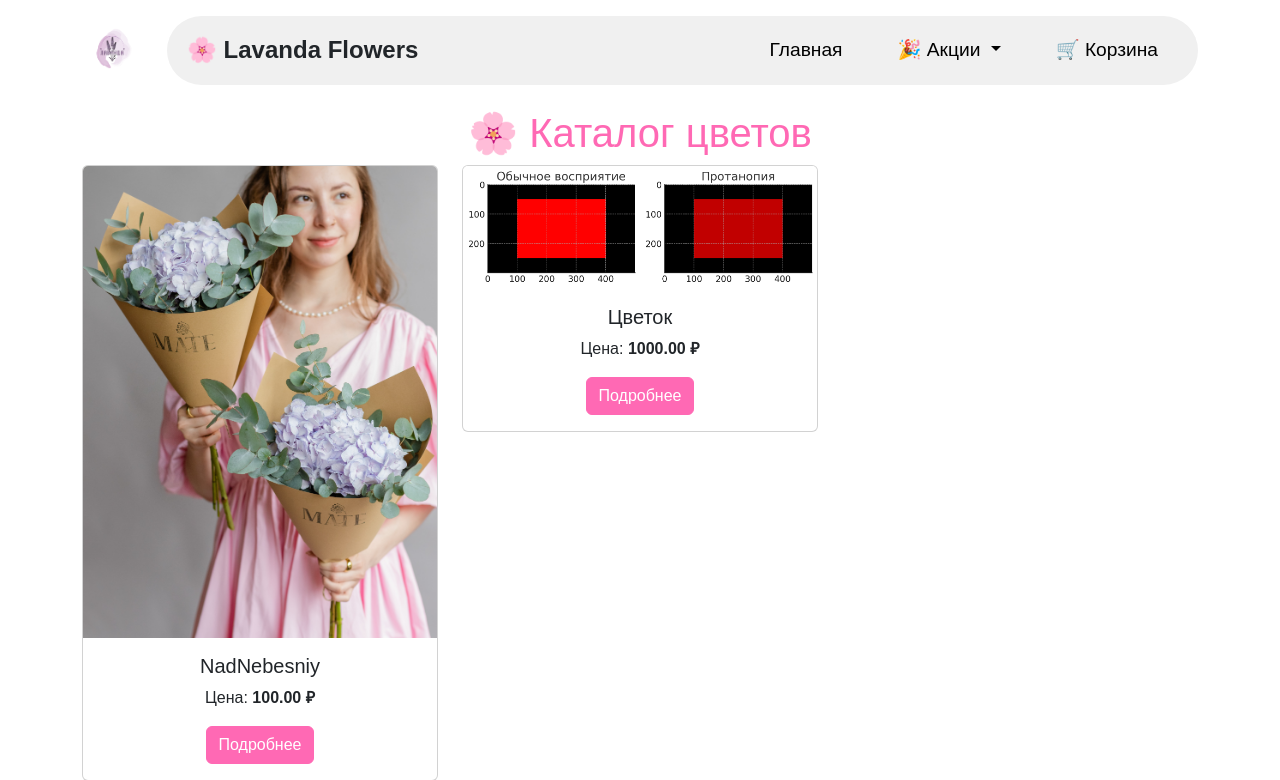
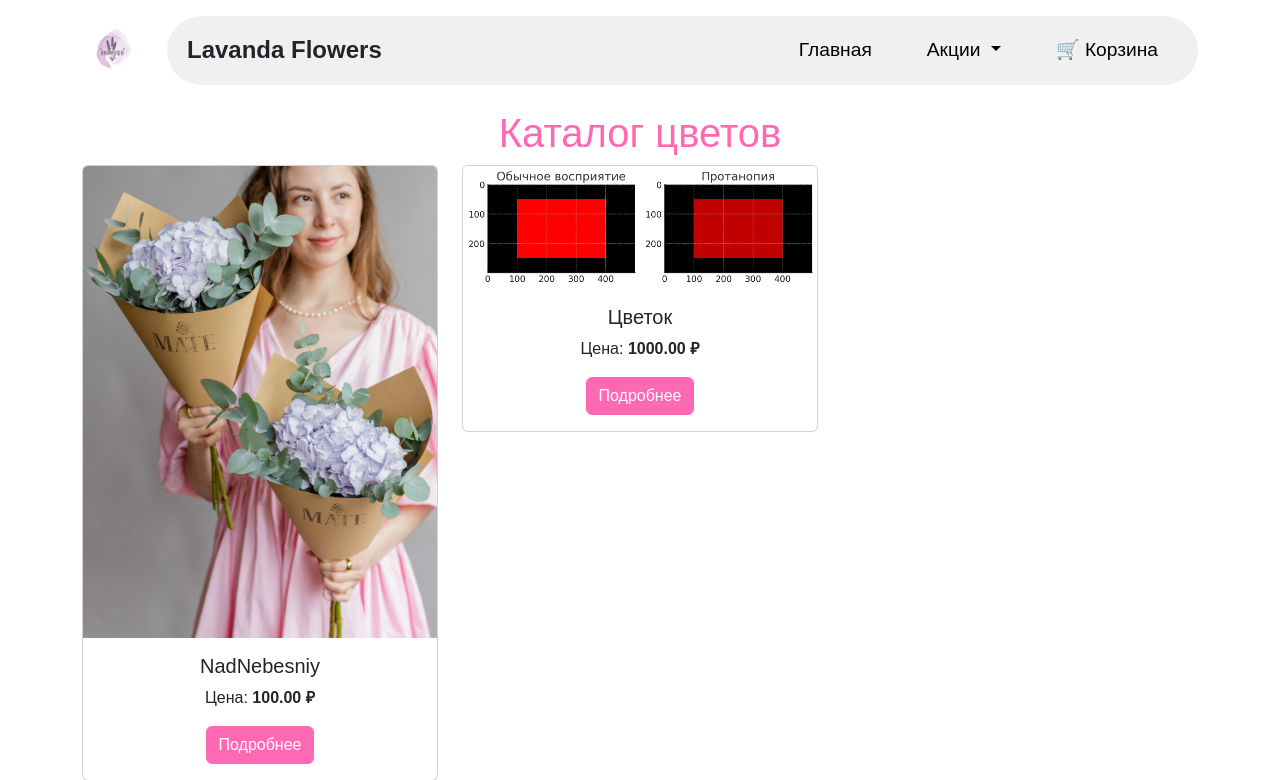
Before and after one commit to Naufumy/lavanda-flower, a Django app: page / in a window 1280 px wide. Shown: the top 780 px of the page. Run offline with Django 5.2, Linux system fonts and the light colour scheme; data comes from the database, SQL or seed files in the repository; both versions use the stored data as it was after the commit.

Commit message:
Обновил код и исправил ошибки

```diff
--- a/lavanda_flowers/settings.py
+++ b/lavanda_flowers/settings.py
@@ -23,7 +23,7 @@ BASE_DIR = Path(__file__).resolve().parent.parent
 SECRET_KEY = 'django-insecure-rs#ua#3un96py)r-p9u5kbf8$vunnoc%09^hz&!jtmqh@ip=k4'
 
 # SECURITY WARNING: don't run with debug turned on in production!
-DEBUG = os.getenv("DEBUG", "False") == "True"
+DEBUG =True
 
 ALLOWED_HOSTS = ["lavanda-flower.onrender.com"]
 
--- a/shop/templates/shop/base.html
+++ b/shop/templates/shop/base.html
@@ -55,12 +55,12 @@
                 <img src="{% static 'images/logo.png' %}" alt="Логотип">
             </a>
             <div class="navbar-custom">
-                <span style="font-size: 1.5rem; font-weight: bold;">🌸 Lavanda Flowers</span>
+                <span style="font-size: 1.5rem; font-weight: bold;">Lavanda Flowers</span>
                 <div class="nav-buttons">
                     <a href="{% url 'flower_list' %}" class="btn">Главная</a>
                     <div class="dropdown">
                         <button class="btn dropdown-toggle" type="button" id="promotionDropdown" data-bs-toggle="dropdown" aria-expanded="false">
-                            🎉 Акции
+                            Акции
                         </button>
                         <ul class="dropdown-menu" aria-labelledby="promotionDropdown">
                             {% for promotion in promotions %}
--- a/shop/templates/shop/flower_list.html
+++ b/shop/templates/shop/flower_list.html
@@ -1,7 +1,7 @@
 {% extends "shop/base.html" %}
 
 {% block content %}
-    <h1 class="text-center">🌸 Каталог цветов</h1>
+    <h1 class="text-center">Каталог цветов</h1>
     <div class="row">
         {% for flower in flowers %}
         <div class="col-md-4">
--- a/shop/templates/shop/promotions/detail.html
+++ b/shop/templates/shop/promotions/detail.html
@@ -4,7 +4,7 @@
     <h1>{{ promotion.title }}</h1>
     <p>{{ promotion.description }}</p>
 
-    <h3>🛍️ Товары в акции:</h3>
+    <h3>Товары в акции:</h3>
     <div class="row">
         {% for product in promotion.products.all %}
             <div class="col-md-4">
```
Also changed, not shown: db.sqlite3.
